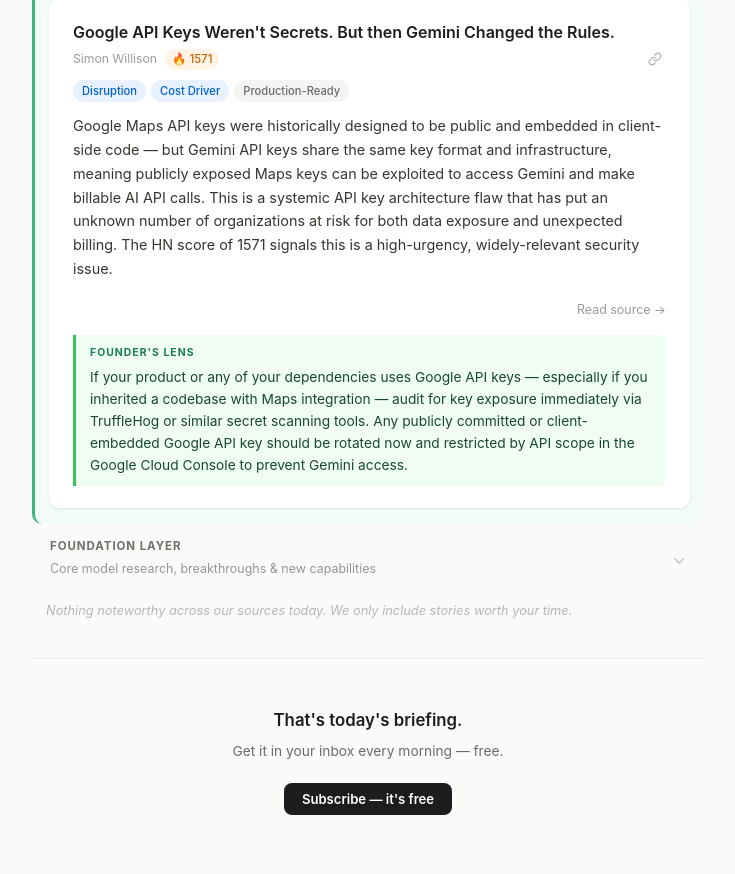
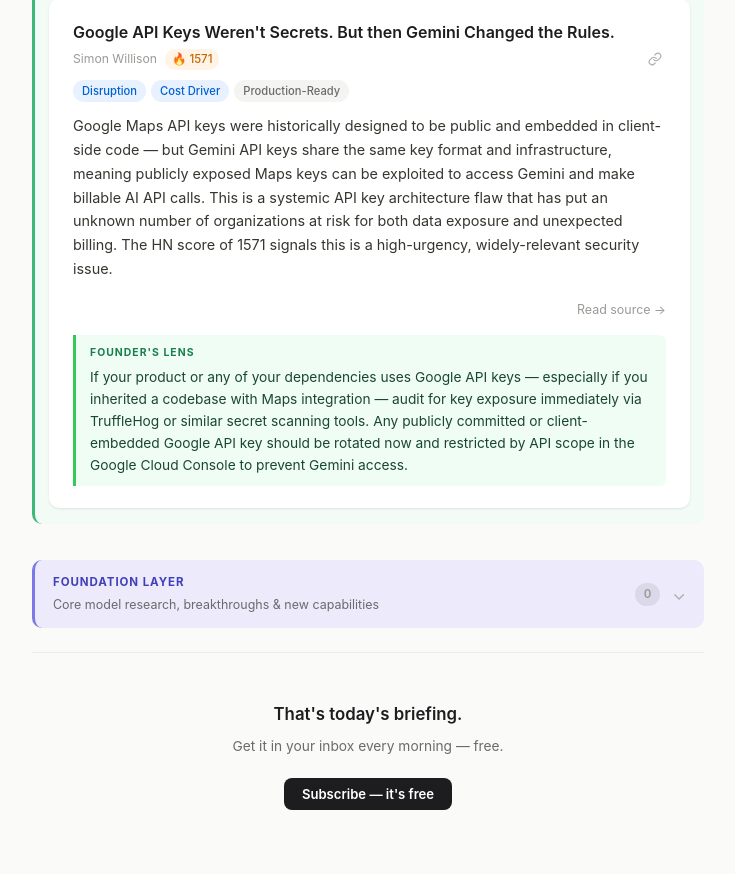
Before and after one commit to Pulkitwalia099/AIinNews, a Flask app: page / in a window 1280 px wide. Shown: the part 5110-5984 px from the top of the page, without its empty margins (272-1007 px from the left). Run offline with Flask 3, Linux system fonts and the light colour scheme; a database or web service that is not in the repository returns one stand-in record (values such as "Sample title"); some libraries are stand-ins or nearby versions.

Commit message:
Fix empty section design: use same card style, mention section name in message
Co-Authored-By: Claude Opus 4.6 <noreply@anthropic.com>

```diff
--- a/templates/base.html
+++ b/templates/base.html
@@ -331,13 +331,11 @@
     .section-details.infra       .section-articles { background: #f2fbf5; border-left: 3px solid #3db87a; }
     .section-details.application .section-articles { background: #f1f6ff; border-left: 3px solid #4a97f0; }
 
-    .section-empty { margin-bottom: 16px; opacity: 0.7; }
-    .section-empty .section-summary { cursor: default; }
     .section-empty-msg {
-      font-size: 0.8rem;
+      font-size: 0.82rem;
       color: #9b9a97;
       font-style: italic;
-      padding: 8px 14px 12px;
+      padding: 10px 0 6px;
     }
 
     /* Article card */
--- a/templates/index.html
+++ b/templates/index.html
@@ -146,15 +146,18 @@
     </div>
   </details>
   {% else %}
-  <div class="section-empty">
-    <div class="section-summary">
+  <details class="section-details {{ section_class }}">
+    <summary class="section-summary">
       <div class="section-summary-inner">
         <span class="section-label {{ section_class }}">{{ section_name }}</span>
         <span class="section-desc">{{ section_desc }}</span>
       </div>
+      <span class="section-count">0</span>
+    </summary>
+    <div class="section-articles">
+      <p class="section-empty-msg">No {{ section_name.replace(' Layer', '').lower() }}-level stories made the cut today. We only surface what's worth your time.</p>
     </div>
-    <p class="section-empty-msg">Nothing noteworthy across our sources today. We only include stories worth your time.</p>
-  </div>
+  </details>
   {% endif %}
 {% endfor %}
 
```
